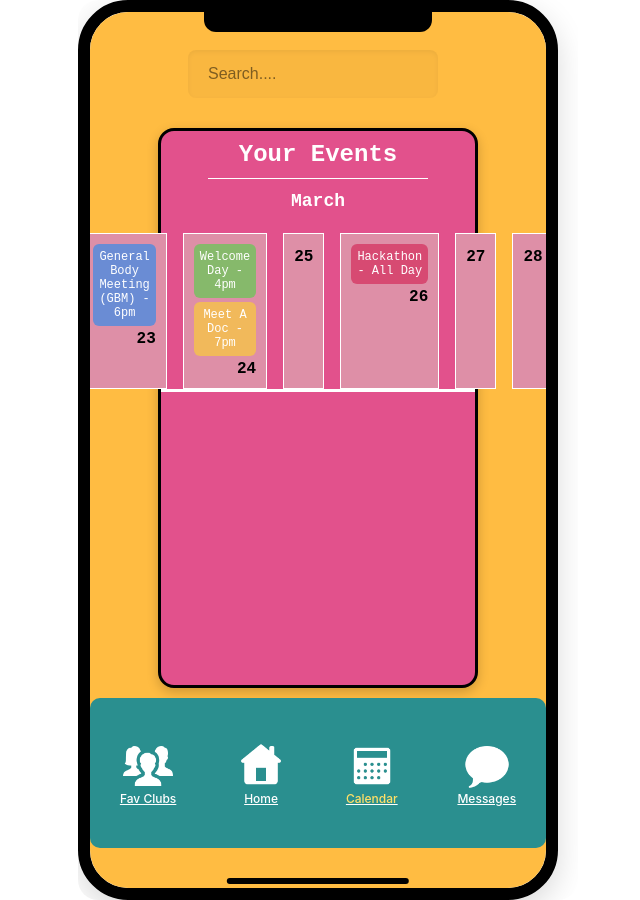
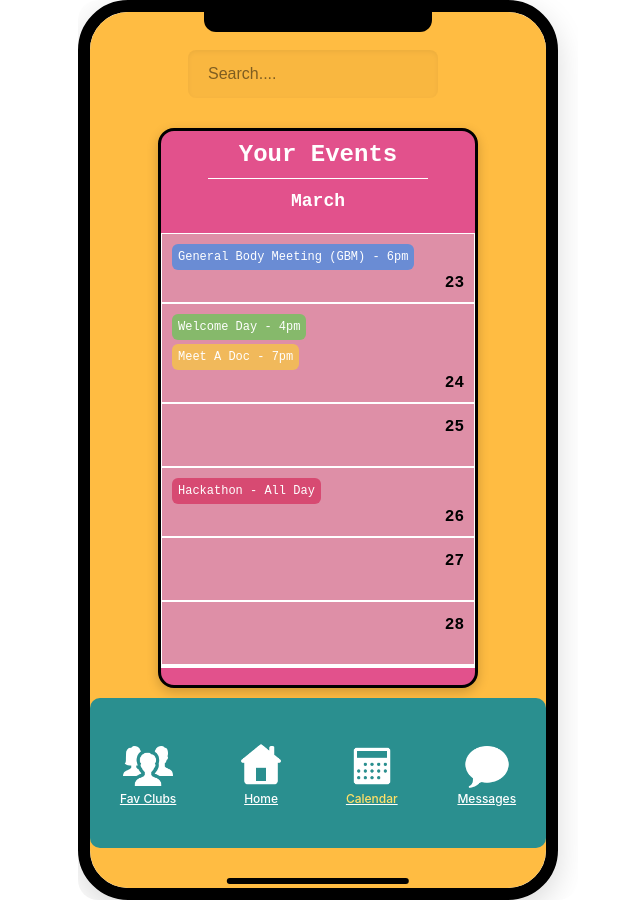
Before and after one commit to markzhdan/uicircle, a React (Create React App) app: page /calendar in a window 1280 px wide. Shown: the whole page, without its empty margins (312-952 px from the left). Built offline with nearby package versions, Linux system fonts and the light colour scheme; a web font is replaced by a local one.

Commit message:
fix: calendar styling

```diff
--- a/src/pages/Calendar.css
+++ b/src/pages/Calendar.css
@@ -53,6 +53,9 @@
 .Calendar .events {
   margin-top: 10px;
   width: 100%;
+  display: flex;
+  flex-direction: column;
+  gap: 0px;
 }
 
 .Calendar .day-block {
```
